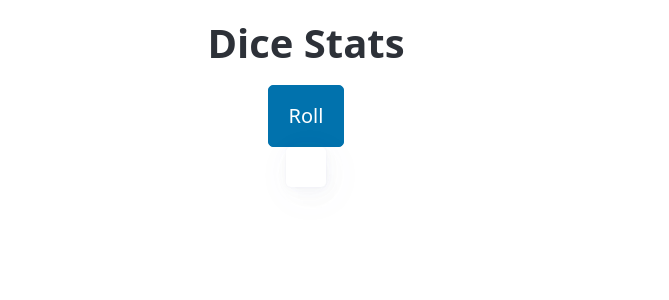
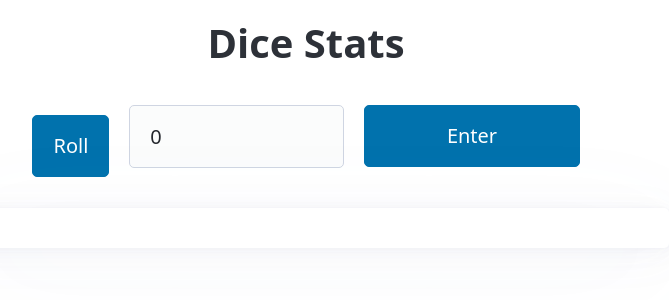
Before and after one commit to Justin-K-Ellis/dice-stats.vue, a Vue app: page / in a window 1280 px wide. Before the commit this address had no page. Shown: the top 300 px of the page, without its empty margins (334-1003 px from the left). Built offline with nearby package versions, Linux system fonts and the light colour scheme.

Commit message:
feat: let user set starter number
This way, if a user wants to see what 100 rolls looks like, they don't need to click 100 times.

```diff
--- a/src/App.vue
+++ b/src/App.vue
@@ -4,6 +4,7 @@ import rollDice from './utils/rollDice'
 import type { RollStats } from '../types'
 
 const diceStats = ref<RollStats>({})
+const starterNum = ref(0)
 
 function handleRoll(): void {
   const roll = rollDice()
@@ -13,6 +14,12 @@ function handleRoll(): void {
     diceStats.value[roll] += '#'
   }
 }
+
+function handleStarterInput(): void {
+  for (let i = 0; i < starterNum.value; i++) {
+    handleRoll()
+  }
+}
 </script>
 
 <template>
@@ -20,6 +27,10 @@ function handleRoll(): void {
     <h1>Dice Stats</h1>
     <div class="controls">
       <button @click="handleRoll">Roll</button>
+      <form @submit.prevent="handleStarterInput">
+        <input type="number" v-model="starterNum" id="starter-input" placeholder="Start input" />
+        <button type="submit">Enter</button>
+      </form>
     </div>
     <article>
       <p v-for="(rolls, num) in diceStats" :key="num">{{ num }}: {{ rolls }}</p>
@@ -45,11 +56,21 @@ main {
   padding: 1rem;
   display: flex;
   flex-direction: column;
-  align-items: center;
 }
 
 h1 {
   text-align: center;
+}
+
+form {
+  display: flex;
+  gap: 1rem;
+  align-items: center;
+  justify-content: center;
+}
+
+form button {
+  margin-bottom: 0;
 }
 
 .controls {
@@ -57,5 +78,7 @@ h1 {
   flex-direction: row;
   gap: 1rem;
   justify-content: center;
+  align-items: center;
+  margin: 1rem;
 }
 </style>
```
